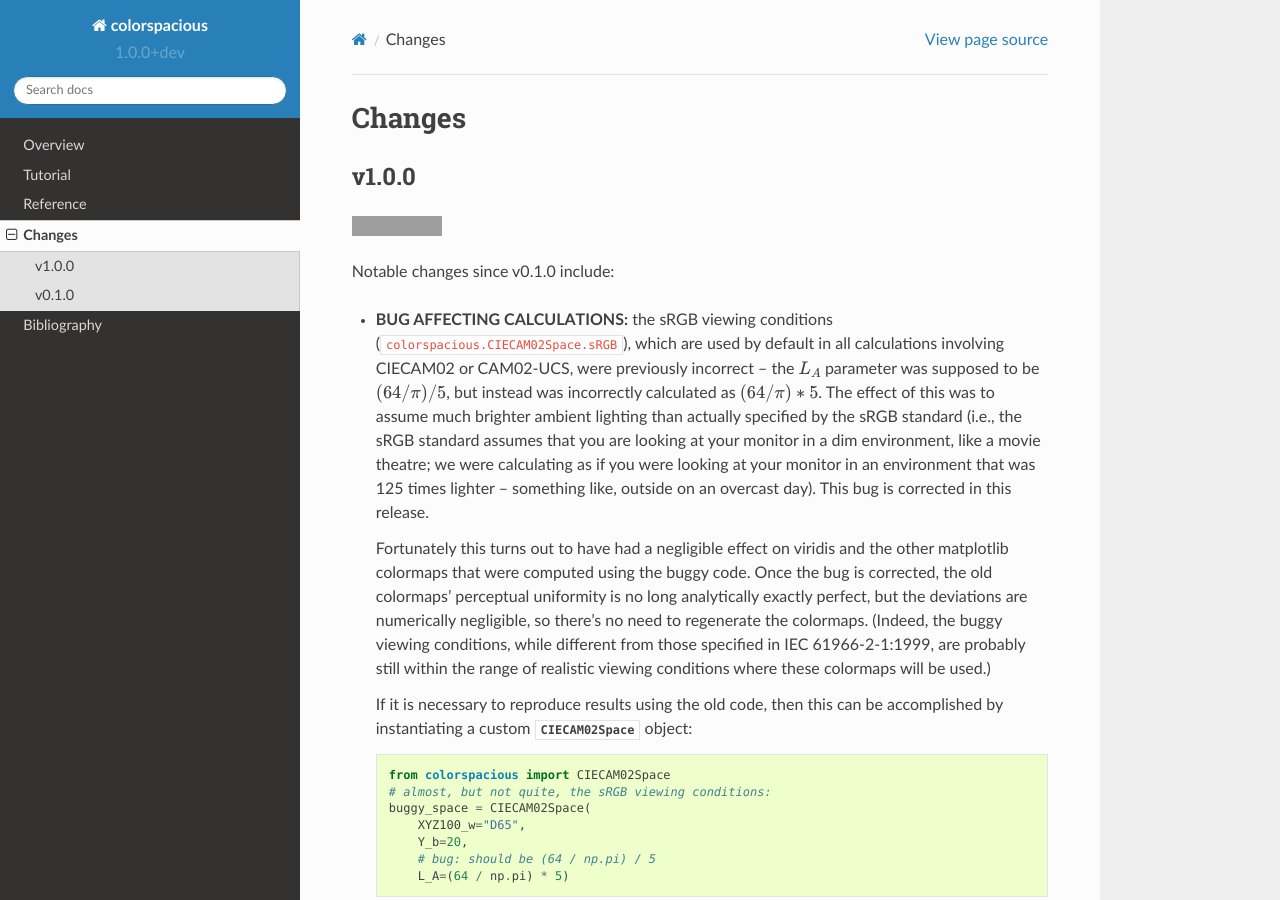
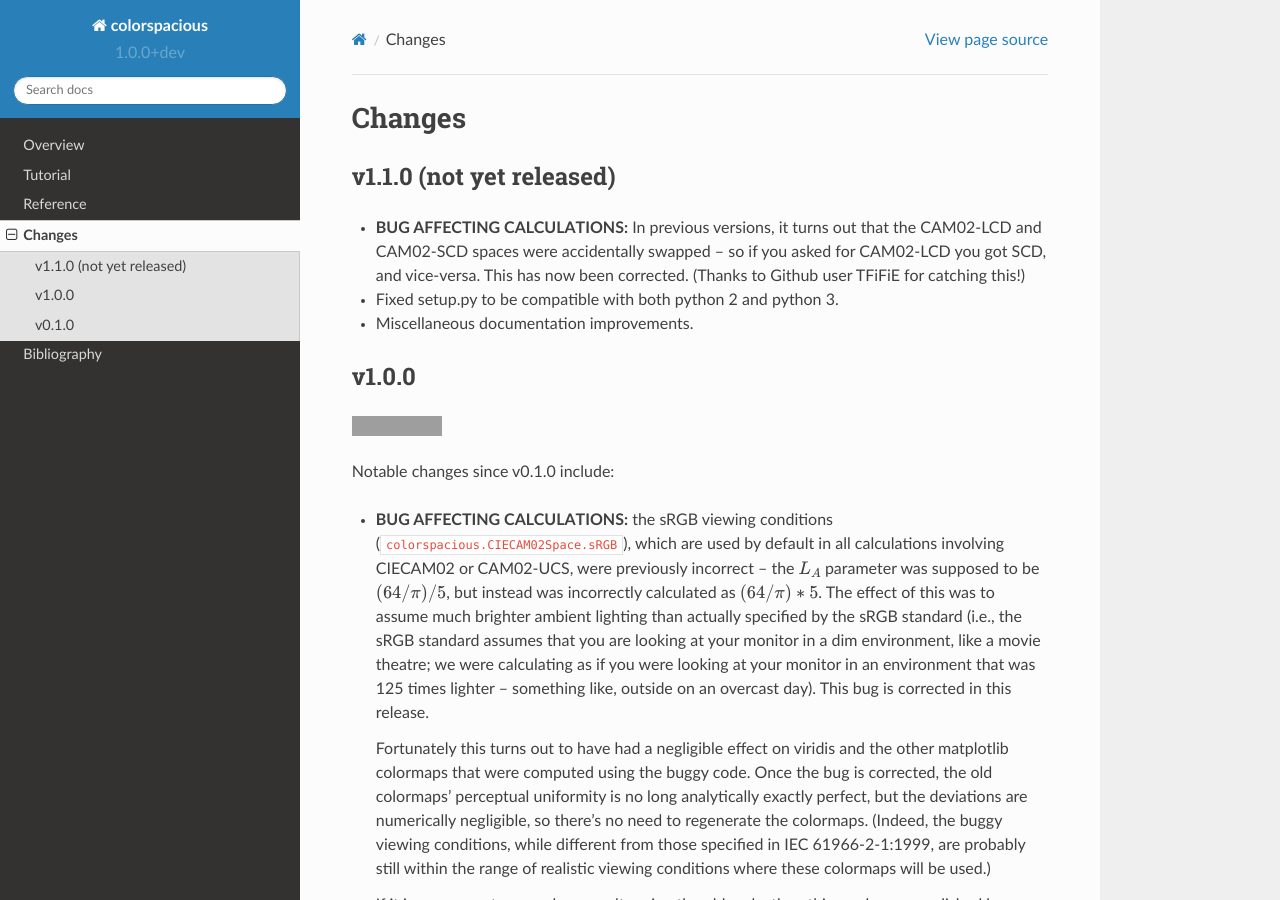
Before and after one commit to njsmith/colorspacious, a Sphinx documentation site: the page built from doc/changes.rst, in a window 1280 px wide and 900 px high. Built offline with Sphinx 7.4.7 and the Read the Docs theme 2.0.0, drawn with Linux system fonts in a browser that asks for light colours; grey boxes are pictures that could not be loaded.

Commit message:
Update changes.rst

```diff
--- a/doc/changes.rst
+++ b/doc/changes.rst
@@ -1,5 +1,19 @@
 Changes
 =======
+
+v1.1.0 (not yet released)
+-------------------------
+
+* **BUG AFFECTING CALCULATIONS:** In previous versions, it turns out
+  that the CAM02-LCD and CAM02-SCD spaces were accidentally swapped –
+  so if you asked for CAM02-LCD you got SCD, and vice-versa. This has
+  now been corrected. (Thanks to Github user TFiFiE for catching
+  this!)
+
+* Fixed setup.py to be compatible with both python 2 and python 3.
+
+* Miscellaneous documentation improvements.
+
 
 v1.0.0
 ------
@@ -73,6 +87,7 @@ Notable changes since v0.1.0 include:
 
 * Miscellaneous bug fixes.
 
+
 v0.1.0
 ------
 
```
